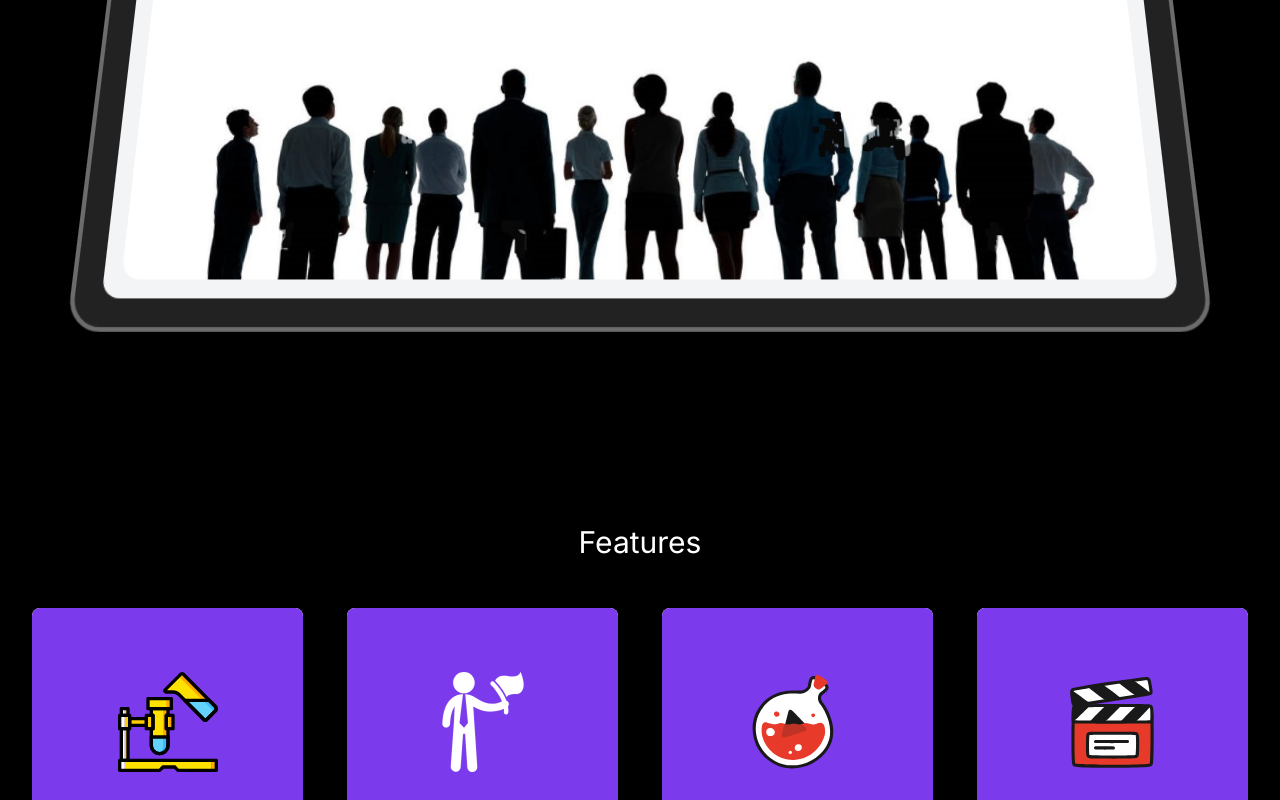
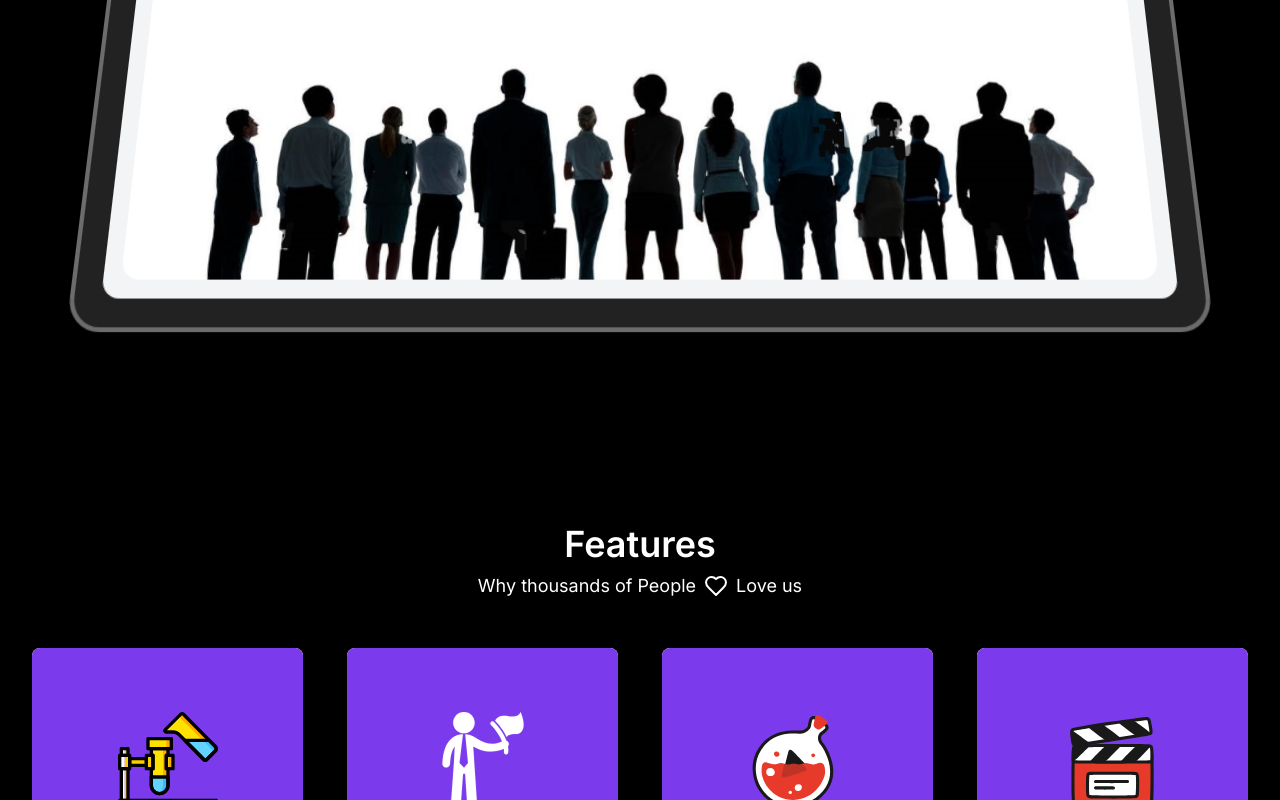
Before and after one commit to OmBharti999/creatorship, a Next.js app: page / in a window 1280 px wide. Shown: the part 1480-2280 px from the top of the page. Built offline with nearby package versions, Linux system fonts and the light colour scheme; no server answers.

Commit message:
update heading

```diff
--- a/components/HomeDisplay.tsx
+++ b/components/HomeDisplay.tsx
@@ -5,6 +5,7 @@ import { Button } from "./ui/button";
 import Link from "next/link";
 import { HeroScrollDemo } from "./shared/ScollContainer";
 import { FlipWordsComponent } from "./shared/FlipWords";
+import { Heart, LucideMove } from "lucide-react";
 
 export const Nav = () => {
   return (
@@ -72,7 +73,11 @@ export const ContentSection = () => {
 
   return (
     <>
-      <h4 className="text-3xl text-center">Features</h4>
+      <h4 className="text-4xl text-center font-semibold">Features</h4>
+      <h6 className="text-lg text-center flex gap-2 justify-center items-center mt-2">
+        Why thousands of People <Heart />
+        Love us
+      </h6>
       <section className="content-card-section grid grid-cols-1 md:grid-cols-2 lg:grid-cols-4 gap-6 lg:gap-8 xl:gap-11 my-12 mx-auto ">
         {features.map(({ id, featureDescription, featureTitle, icon }) => (
           <section
```
